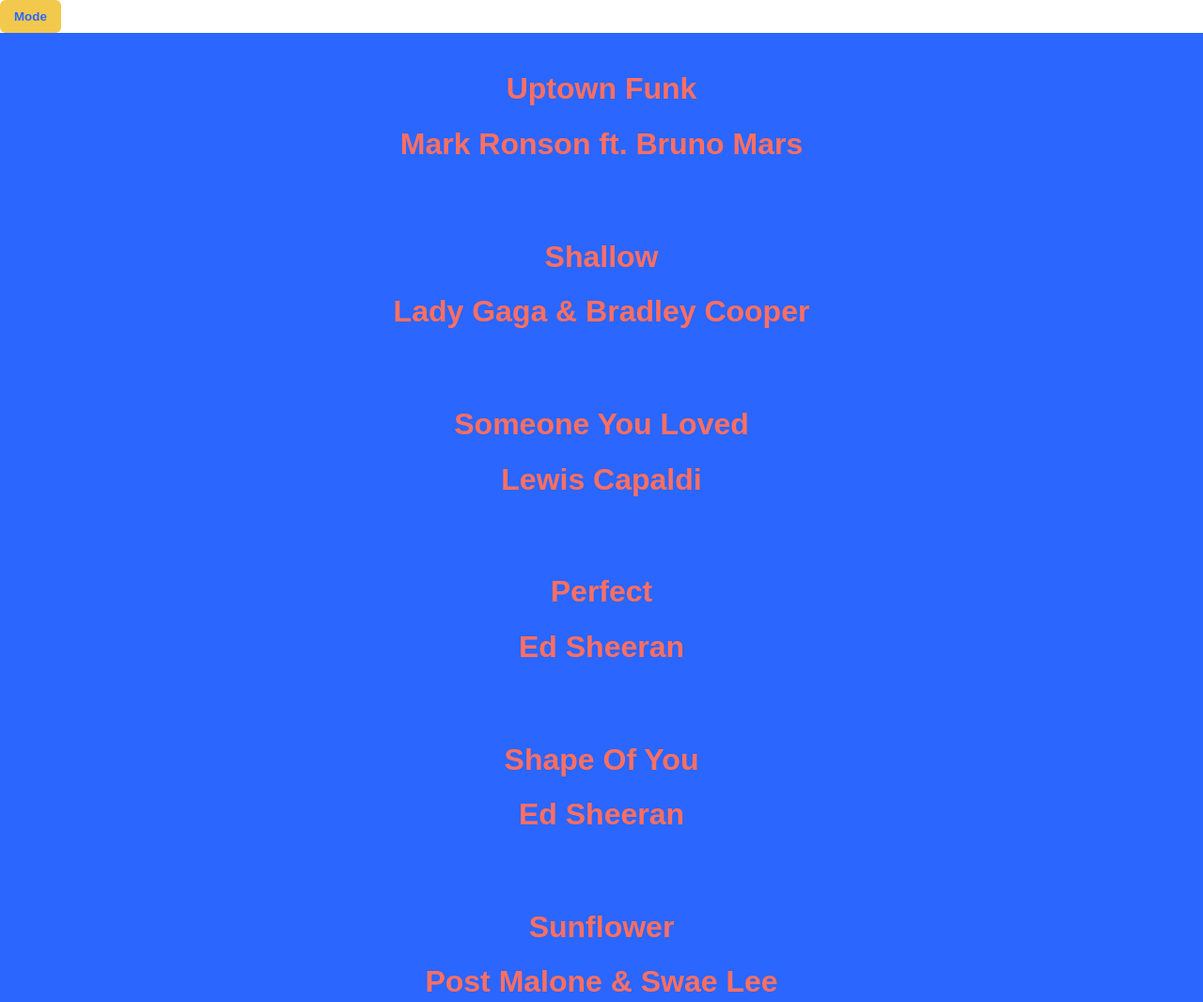
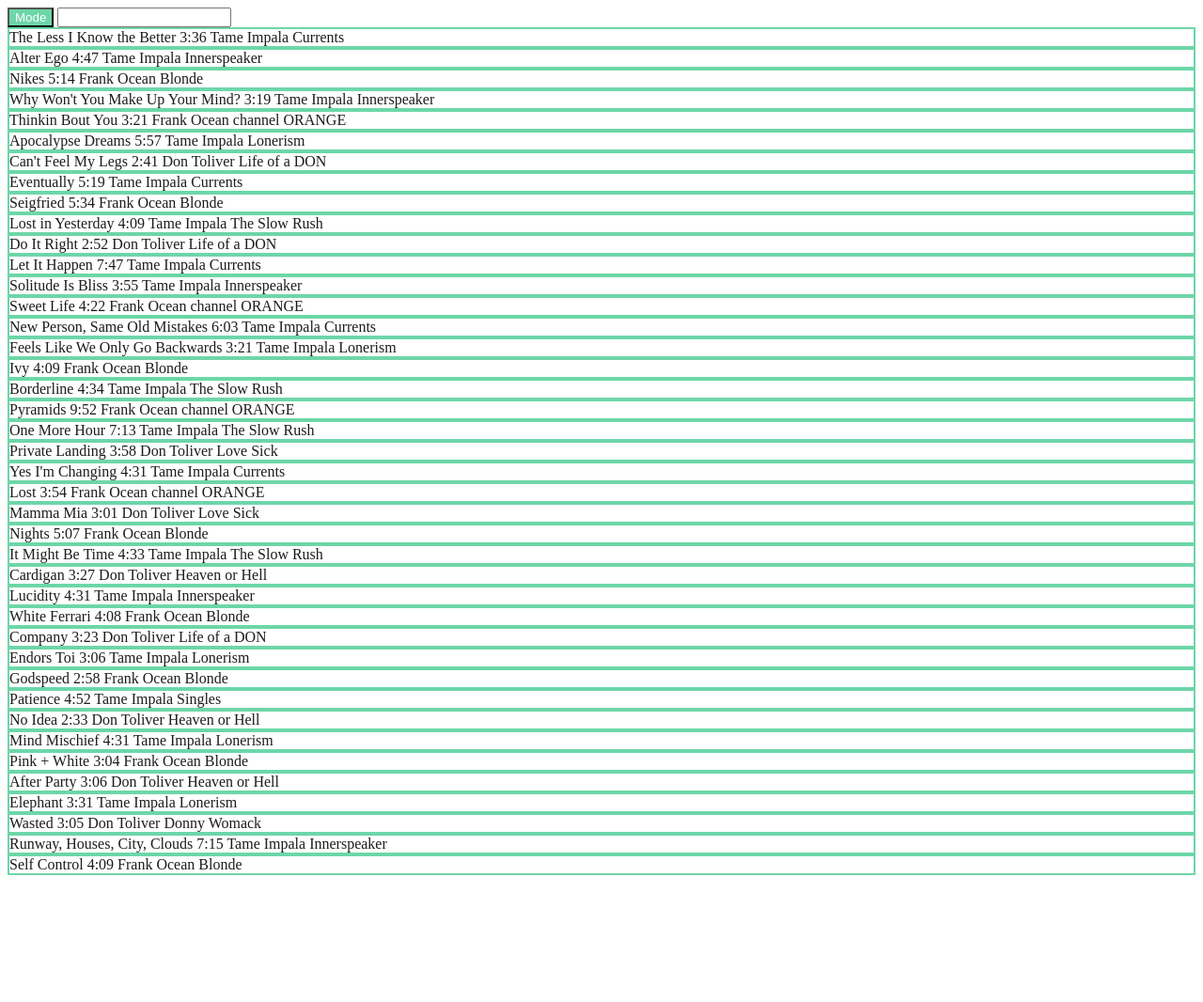
Before and after one commit to staten-island-tech/vite-project-Juiceman78, a website built with Vite: page vite-project/index.html in a window 1280 px wide. Shown: the top 1066 px of the page at 94% size. After the commit the page ends 939 px from the top, so only its background shows below. Built offline with nearby package versions, Linux system fonts and the light colour scheme.

```diff
--- a/vite-project/index.html
+++ b/vite-project/index.html
@@ -8,7 +8,7 @@
   </head>
   <body>
     <button class="mode">Mode</button>
-
+    <input class="filter" />
     <div id="app"></div>
     <script type="module" src="/src/main.js"></script>
   </body>
--- a/vite-project/src/main.js
+++ b/vite-project/src/main.js
@@ -1,49 +1,236 @@
 import "./style.css";
 
 const songs = [
-  { title: "Lose Control", artist: "Teddy Swims" },
-  { title: "Beautiful Things", artist: "Benson Boone" },
-  { title: "Lover", artist: "Taylor Swift" },
-  { title: "Greedy", artist: "Tate McRae" },
-  { title: "Stick Season", artist: "Noah Kahan" },
-  { title: "Paint The Town Red", artist: "Doja Cat" },
-  { title: "Espresso", artist: "Sabrina Carpenter" },
-  { title: "Cruel Summer", artist: "Taylor Swift" },
-  { title: "I Remember Everything", artist: "Zach Bryan ft. Kacey Musgraves" },
-  { title: "Flowers", artist: "Miley Cyrus" },
-  { title: "Vampire", artist: "Olivia Rodrigo" },
-  { title: "Dance The Night", artist: "Dua Lipa" },
-  { title: "Anti-Hero", artist: "Taylor Swift" },
-  { title: "Calm Down", artist: "Rema & Selena Gomez" },
-  { title: "Unholy", artist: "Sam Smith & Kim Petras" },
-  { title: "As It Was", artist: "Harry Styles" },
-  { title: "Shivers", artist: "Ed Sheeran" },
-  { title: "Save Your Tears", artist: "The Weeknd & Ariana Grande" },
-  { title: "Peaches", artist: "Justin Bieber ft. Daniel Caesar & Giveon" },
-  { title: "Levitating", artist: "Dua Lipa ft. DaBaby" },
-  { title: "Good 4 U", artist: "Olivia Rodrigo" },
-  { title: "Watermelon Sugar", artist: "Harry Styles" },
-  { title: "Blinding Lights", artist: "The Weeknd" },
-  { title: "Drivers License", artist: "Olivia Rodrigo" },
-  { title: "Montero (Call Me By Your Name)", artist: "Lil Nas X" },
-  { title: "Stay", artist: "The Kid LAROI & Justin Bieber" },
-  { title: "Happier Than Ever", artist: "Billie Eilish" },
-  { title: "Heat Waves", artist: "Glass Animals" },
-  { title: "Bad Guy", artist: "Billie Eilish" },
-  { title: "Sunflower", artist: "Post Malone & Swae Lee" },
-  { title: "Shape Of You", artist: "Ed Sheeran" },
-  { title: "Perfect", artist: "Ed Sheeran" },
-  { title: "Someone You Loved", artist: "Lewis Capaldi" },
-  { title: "Shallow", artist: "Lady Gaga & Bradley Cooper" },
-  { title: "Uptown Funk", artist: "Mark Ronson ft. Bruno Mars" },
+  {
+    name: "Self Control",
+    artist: "Frank Ocean",
+    length: "4:09",
+    album: "Blonde",
+  },
+  {
+    name: "Runway, Houses, City, Clouds",
+    artist: "Tame Impala",
+    length: "7:15",
+    album: "Innerspeaker",
+  },
+  {
+    name: "Wasted",
+    artist: "Don Toliver",
+    length: "3:05",
+    album: "Donny Womack",
+  },
+  {
+    name: "Elephant",
+    artist: "Tame Impala",
+    length: "3:31",
+    album: "Lonerism",
+  },
+  {
+    name: "After Party",
+    artist: "Don Toliver",
+    length: "3:06",
+    album: "Heaven or Hell",
+  },
+  {
+    name: "Pink + White",
+    artist: "Frank Ocean",
+    length: "3:04",
+    album: "Blonde",
+  },
+  {
+    name: "Mind Mischief",
+    artist: "Tame Impala",
+    length: "4:31",
+    album: "Lonerism",
+  },
+  {
+    name: "No Idea",
+    artist: "Don Toliver",
+    length: "2:33",
+    album: "Heaven or Hell",
+  },
+  { name: "Patience", artist: "Tame Impala", length: "4:52", album: "Singles" },
+  { name: "Godspeed", artist: "Frank Ocean", length: "2:58", album: "Blonde" },
+  {
+    name: "Endors Toi",
+    artist: "Tame Impala",
+    length: "3:06",
+    album: "Lonerism",
+  },
+  {
+    name: "Company",
+    artist: "Don Toliver",
+    length: "3:23",
+    album: "Life of a DON",
+  },
+  {
+    name: "White Ferrari",
+    artist: "Frank Ocean",
+    length: "4:08",
+    album: "Blonde",
+  },
+  {
+    name: "Lucidity",
+    artist: "Tame Impala",
+    length: "4:31",
+    album: "Innerspeaker",
+  },
+  {
+    name: "Cardigan",
+    artist: "Don Toliver",
+    length: "3:27",
+    album: "Heaven or Hell",
+  },
+  {
+    name: "It Might Be Time",
+    artist: "Tame Impala",
+    length: "4:33",
+    album: "The Slow Rush",
+  },
+  { name: "Nights", artist: "Frank Ocean", length: "5:07", album: "Blonde" },
+  {
+    name: "Mamma Mia",
+    artist: "Don Toliver",
+    length: "3:01",
+    album: "Love Sick",
+  },
+  {
+    name: "Lost",
+    artist: "Frank Ocean",
+    length: "3:54",
+    album: "channel ORANGE",
+  },
+  {
+    name: "Yes I'm Changing",
+    artist: "Tame Impala",
+    length: "4:31",
+    album: "Currents",
+  },
+  {
+    name: "Private Landing",
+    artist: "Don Toliver",
+    length: "3:58",
+    album: "Love Sick",
+  },
+  {
+    name: "One More Hour",
+    artist: "Tame Impala",
+    length: "7:13",
+    album: "The Slow Rush",
+  },
+  {
+    name: "Pyramids",
+    artist: "Frank Ocean",
+    length: "9:52",
+    album: "channel ORANGE",
+  },
+  {
+    name: "Borderline",
+    artist: "Tame Impala",
+    length: "4:34",
+    album: "The Slow Rush",
+  },
+  { name: "Ivy", artist: "Frank Ocean", length: "4:09", album: "Blonde" },
+  {
+    name: "Feels Like We Only Go Backwards",
+    artist: "Tame Impala",
+    length: "3:21",
+    album: "Lonerism",
+  },
+  {
+    name: "New Person, Same Old Mistakes",
+    artist: "Tame Impala",
+    length: "6:03",
+    album: "Currents",
+  },
+  {
+    name: "Sweet Life",
+    artist: "Frank Ocean",
+    length: "4:22",
+    album: "channel ORANGE",
+  },
+  {
+    name: "Solitude Is Bliss",
+    artist: "Tame Impala",
+    length: "3:55",
+    album: "Innerspeaker",
+  },
+  {
+    name: "Let It Happen",
+    artist: "Tame Impala",
+    length: "7:47",
+    album: "Currents",
+  },
+  {
+    name: "Do It Right",
+    artist: "Don Toliver",
+    length: "2:52",
+    album: "Life of a DON",
+  },
+  {
+    name: "Lost in Yesterday",
+    artist: "Tame Impala",
+    length: "4:09",
+    album: "The Slow Rush",
+  },
+  { name: "Seigfried", artist: "Frank Ocean", length: "5:34", album: "Blonde" },
+  {
+    name: "Eventually",
+    artist: "Tame Impala",
+    length: "5:19",
+    album: "Currents",
+  },
+  {
+    name: "Can't Feel My Legs",
+    artist: "Don Toliver",
+    length: "2:41",
+    album: "Life of a DON",
+  },
+  {
+    name: "Apocalypse Dreams",
+    artist: "Tame Impala",
+    length: "5:57",
+    album: "Lonerism",
+  },
+  {
+    name: "Thinkin Bout You",
+    artist: "Frank Ocean",
+    length: "3:21",
+    album: "channel ORANGE",
+  },
+  {
+    name: "Why Won't You Make Up Your Mind?",
+    artist: "Tame Impala",
+    length: "3:19",
+    album: "Innerspeaker",
+  },
+  { name: "Nikes", artist: "Frank Ocean", length: "5:14", album: "Blonde" },
+  {
+    name: "Alter Ego",
+    artist: "Tame Impala",
+    length: "4:47",
+    album: "Innerspeaker",
+  },
+  {
+    name: "The Less I Know the Better",
+    artist: "Tame Impala",
+    length: "3:36",
+    album: "Currents",
+  },
 ];
+
 let container = null;
 function inject(songs) {
   songs.forEach((song) => {
     container = document.querySelector("#app");
     container.insertAdjacentHTML(
       "Afterbegin",
-      `<div class = "songs"><h1 class="song">${song.title}</h1><h1 class="song">${song.artist}</h1></div>`
+      `<div class = "songs"><div class="song">
+      ${song.name}
+      ${song.length}
+      ${song.artist}
+      ${song.album}
+      </div></div>`
     );
   });
 }
@@ -58,3 +245,8 @@
     document.body.classList.remove("dark");
   }
 });
+
+/* document.querySelector(".filter").addEventListener("input", function () {
+
+});
+ */
--- a/vite-project/src/style.css
+++ b/vite-project/src/style.css
@@ -1,69 +1,54 @@
 :root {
-  /* Base Color Definitions */
-  --royalblue: #2a66ff;
-  --softgold: #f2c94c;
-  --coral: #ff6f61;
+  --blue-light: #3a5aff;
+  --mint-light: #6dd6a8;
+  --gold-light: #ffc857;
 
-  --cyan: #32e8ff;
-  --magenta: #ff4ef0;
-  --yellow: #ffe84a;
+  --blue-dark: #7ab8ff;
+  --mint-dark: #78f0c4;
+  --gold-dark: #ffde7a;
 
-  /* Defaults (light mode fallback) */
-  --primary: var(--royalblue);
-  --secondary: var(--softgold);
-  --tertiary: var(--coral);
+  --primary: var(--blue-light);
+  --secondary: var(--mint-light);
+  --tertiary: var(--gold-light);
 
-  --bg: white;
-  --text: black;
+  --bg: #ffffff;
+  --text: #1c1c1c;
 }
 
 .light {
-  --primary: var(--royalblue);
-  --secondary: var(--softgold);
-  --tertiary: var(--coral);
+  --primary: var(--blue-light);
+  --secondary: var(--mint-light);
+  --tertiary: var(--gold-light);
 
-  --bg: white;
-  --text: black;
+  --bg: #ffffff;
+  --text: #1c1c1c;
 }
 
 .dark {
-  --primary: var(--cyan);
-  --secondary: var(--magenta);
-  --tertiary: var(--yellow);
+  --primary: var(--blue-dark);
+  --secondary: var(--mint-dark);
+  --tertiary: var(--gold-dark);
 
-  --bg: #000000;
-  --text: var(--primary);
+  --bg: #0e0f11;
+  --text: #e8ecf0;
 }
-
-/* ---------- Global Theme Styles ---------- */
 
 body {
   background-color: var(--bg);
   color: var(--text);
-  margin: 0;
-  font-family: sans-serif;
 }
-
-/* ---------- Component Styling ---------- */
 
 .songs {
   background-color: var(--primary);
   color: white;
-  text-align: center;
-  padding: 20px;
 }
 
 .song {
-  color: var(--tertiary);
-  font-weight: bold;
+  background-color: var(--bg);
+  color: var(--text);
+  border: 2px solid var(--secondary);
 }
-
 .mode {
-  color: var(--primary);
+  color: var(--bg);
   background-color: var(--secondary);
-  padding: 10px 15px;
-  border-radius: 6px;
-  border: none;
-  cursor: pointer;
-  font-weight: bold;
 }
```
